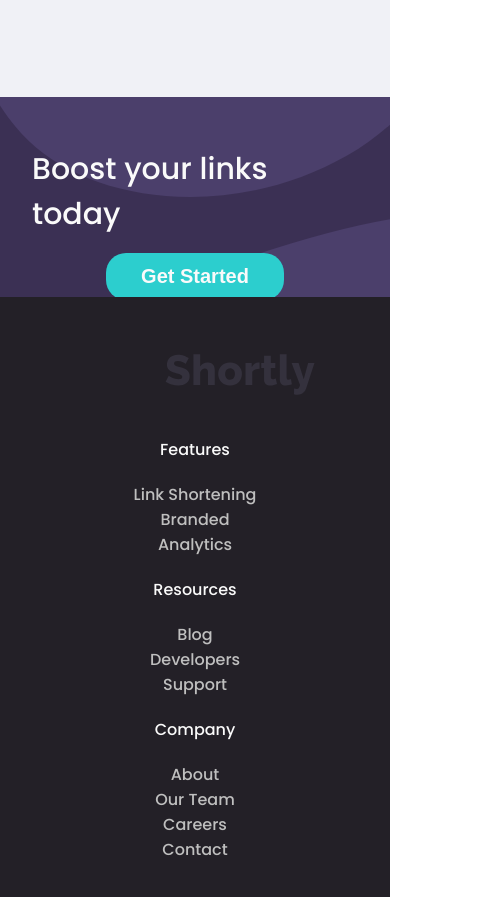
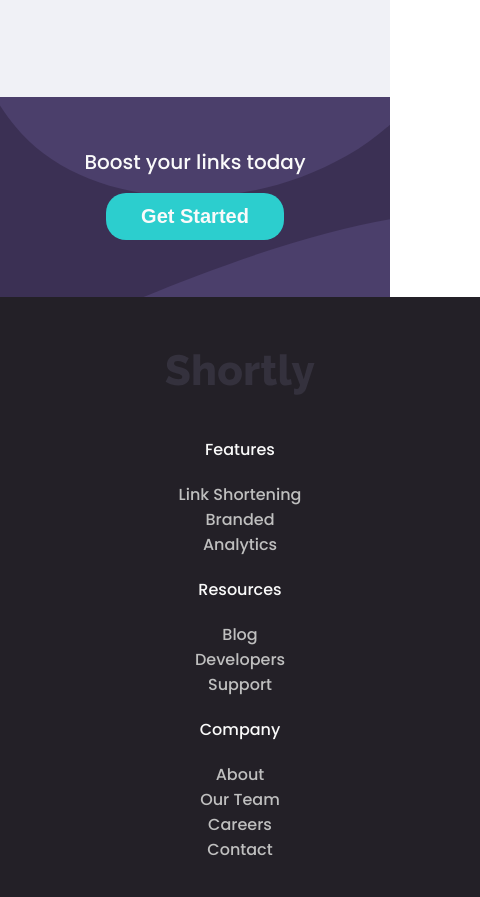
Before and after one commit to JesusChiro/landinpage, a plain HTML site: page index.html in a window 390 px wide. Shown: the part 2668-3565 px from the top of the page, 480 px wide, since content can reach past the window. Drawn offline with Linux system fonts and the light colour scheme.

Commit message:
landinpage v4

```diff
--- a/css/style.css
+++ b/css/style.css
@@ -511,7 +511,7 @@ h1 {
     height: 200px;
   }
   .semifooter__p {
-    font-size: 30px;
+    font-size: 20px;
     text-align: justify solid;
     padding-bottom: 1rem;
   }
@@ -524,7 +524,7 @@ h1 {
     color: #fafafa;
   }
   .footer {
-    width: 480px -4rem;
+    width: 480px ;
     height: 700px;
     display: block;
     background-color: #232027;
```
